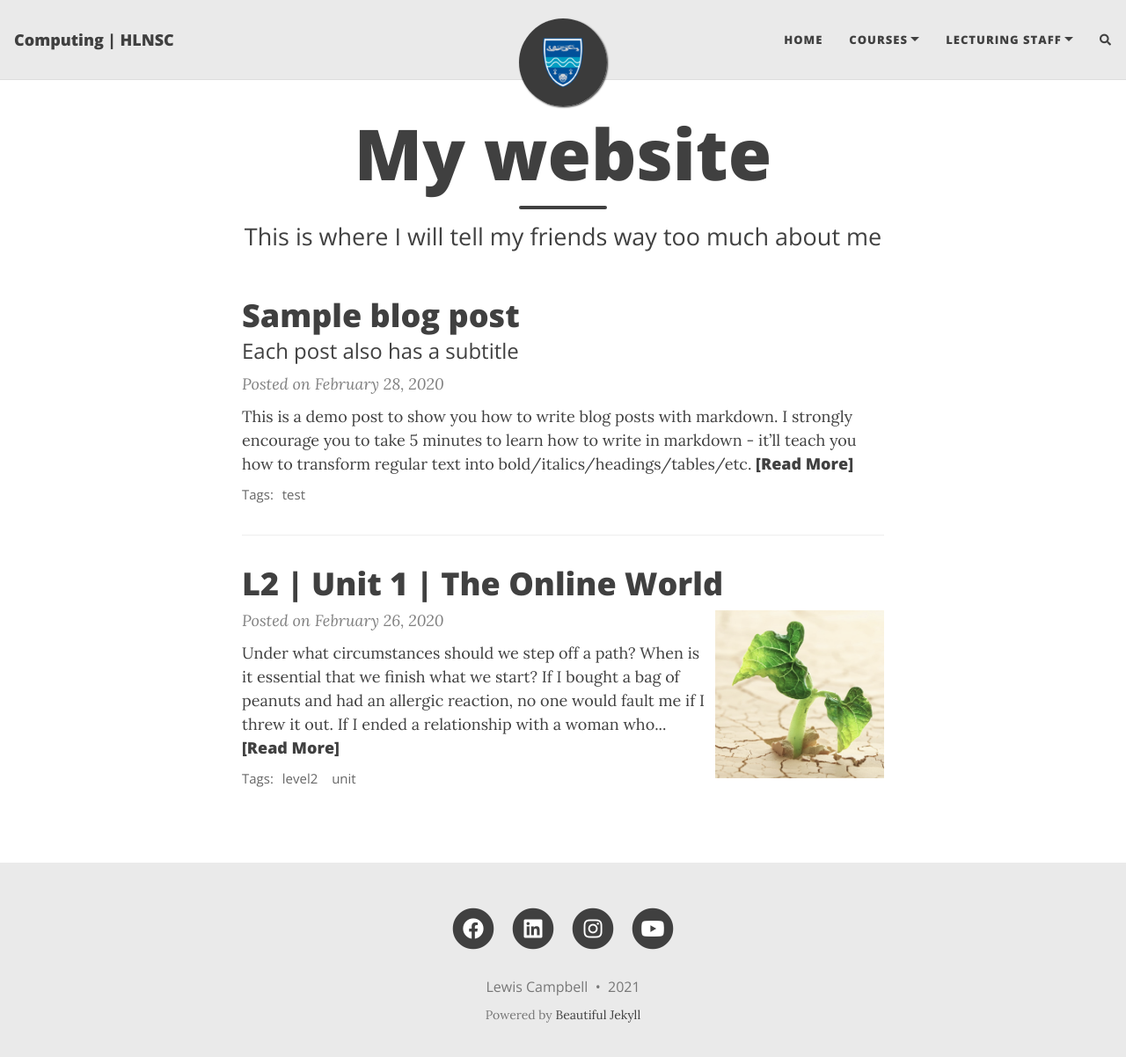
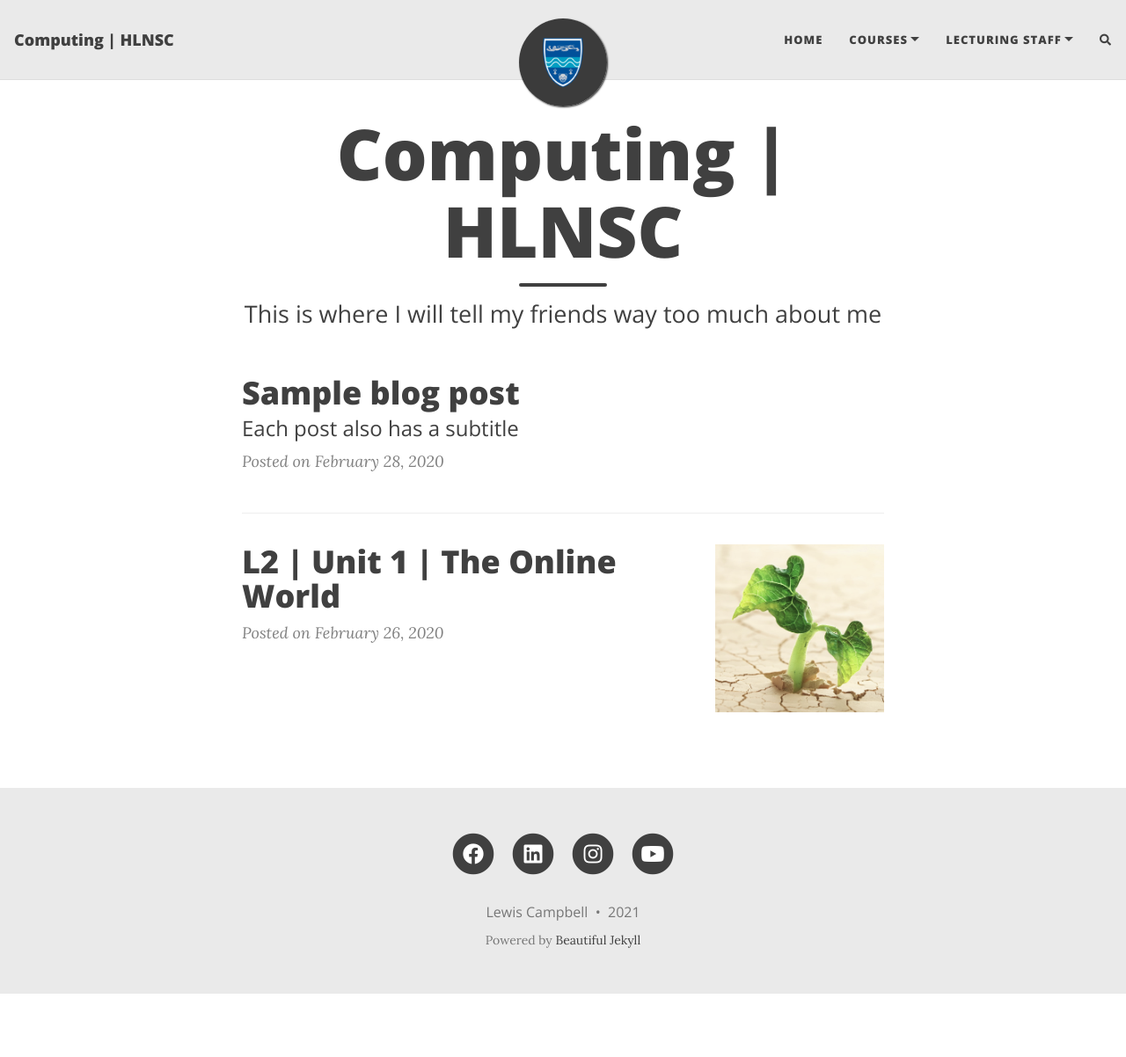
Before and after one commit to Computing-HLNSC/computing-hlnsc.github.io, a Jekyll site: the page built from index.html, in a window 1280 px wide and 1215 px high. Shown: the top 1202 px of the window at 88% size. Built offline with Jekyll 4.4.1, drawn with Linux system fonts in a browser that asks for light colours; nearby versions of some CDN libraries; the list of posts is cut into pages by our own code; comment, search, counter and statistics services are not loaded.

Commit message:
Updated vars

```diff
--- a/_config.yml
+++ b/_config.yml
@@ -75,10 +75,10 @@ share-links-active:
 excerpt_length: 50
 
 # Whether or not to show an excerpt for every blog post in the feed page
-feed_show_excerpt: true
+feed_show_excerpt: false
 
 # Whether or not to show a list of tags below each post preview in the feed page
-feed_show_tags: true
+feed_show_tags: false
 
 # Add a search button to the navbar
 post_search: true
--- a/index.html
+++ b/index.html
@@ -1,5 +1,5 @@
 ---
 layout: home
-title: My website
+title: Computing | HLNSC
 subtitle: This is where I will tell my friends way too much about me
 ---
```
